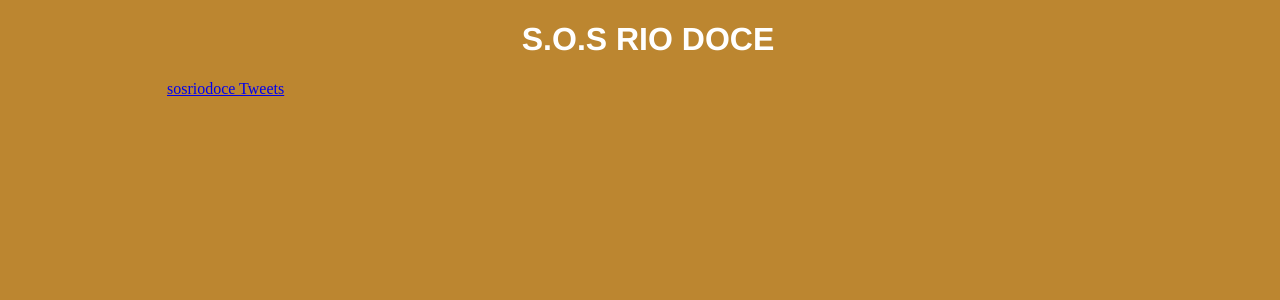
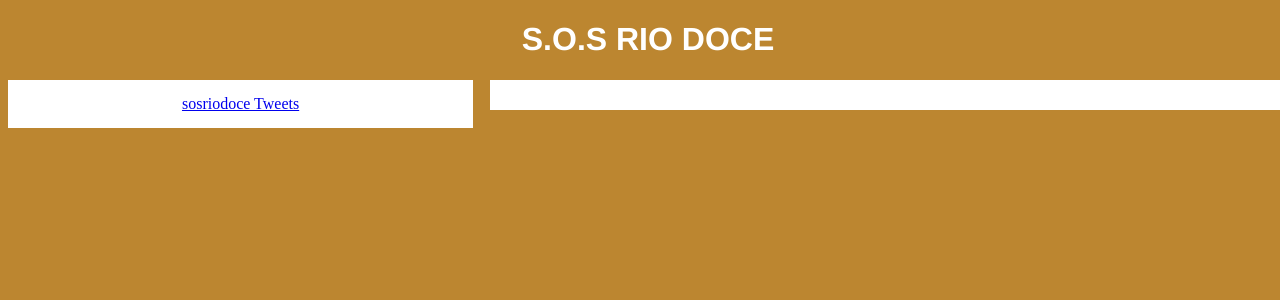
Before and after one commit to joelgarciajr84/sosriodoce, a PHP site: page / in a window 1280 px wide. Shown: the top 300 px of the page. Run offline with PHP 8.4, Linux system fonts and the light colour scheme; some libraries are stand-ins or nearby versions; some web fonts are replaced.

Commit message:
Update 1

```diff
--- a/index.php
+++ b/index.php
@@ -21,12 +21,12 @@
         <h1 align="center">S.O.S RIO DOCE</h1>
         <div align="center" class="full">
 
-            <div class="left">
+            <div class="left container-twitter">
                 <a class="twitter-timeline" href="https://twitter.com/hashtag/sosriodoce" data-widget-id="664991958511828992">sosriodoce Tweets</a>
                 <script>!function(d,s,id){var js,fjs=d.getElementsByTagName(s)[0],p=/^http:/.test(d.location)?'http':'https';if(!d.getElementById(id)){js=d.createElement(s);js.id=id;js.src=p+"://platform.twitter.com/widgets.js";fjs.parentNode.insertBefore(js,fjs);}}(document,"script","twitter-wjs");</script>
             </div>
 
-<div class="right">
+<div class="right container-facebook">
     <div align="center" style="width:800px; margin:0 auto;"class="fb-comments" data-href="http://sosriodoce.herokuapp.com/" colorscheme="dark"
 data-width="600" data-numposts="10"></div>
 </div>
```
